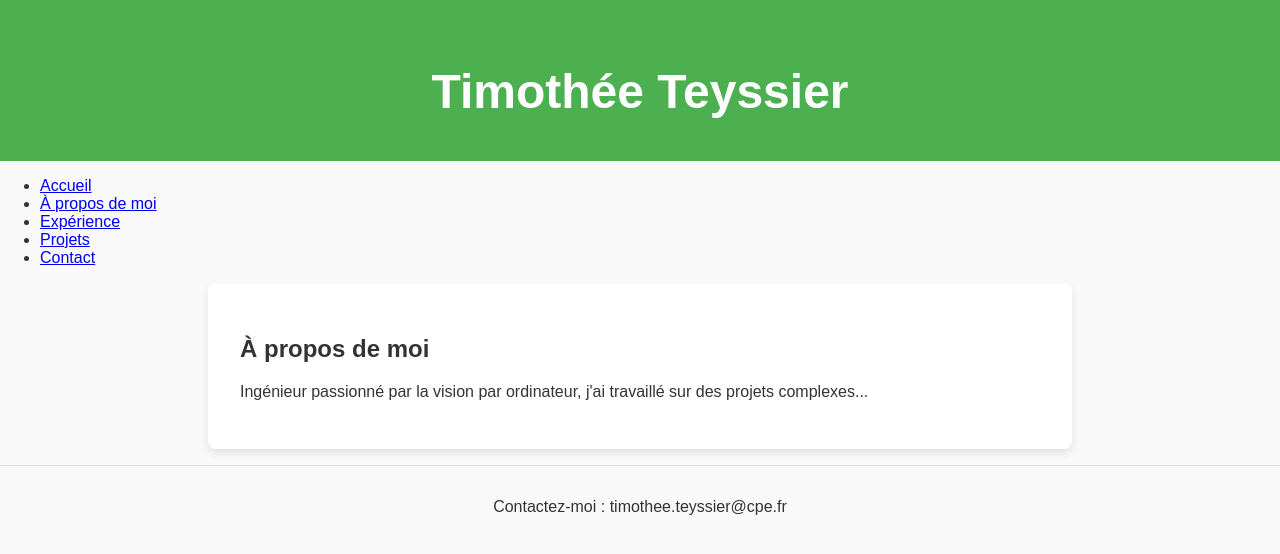
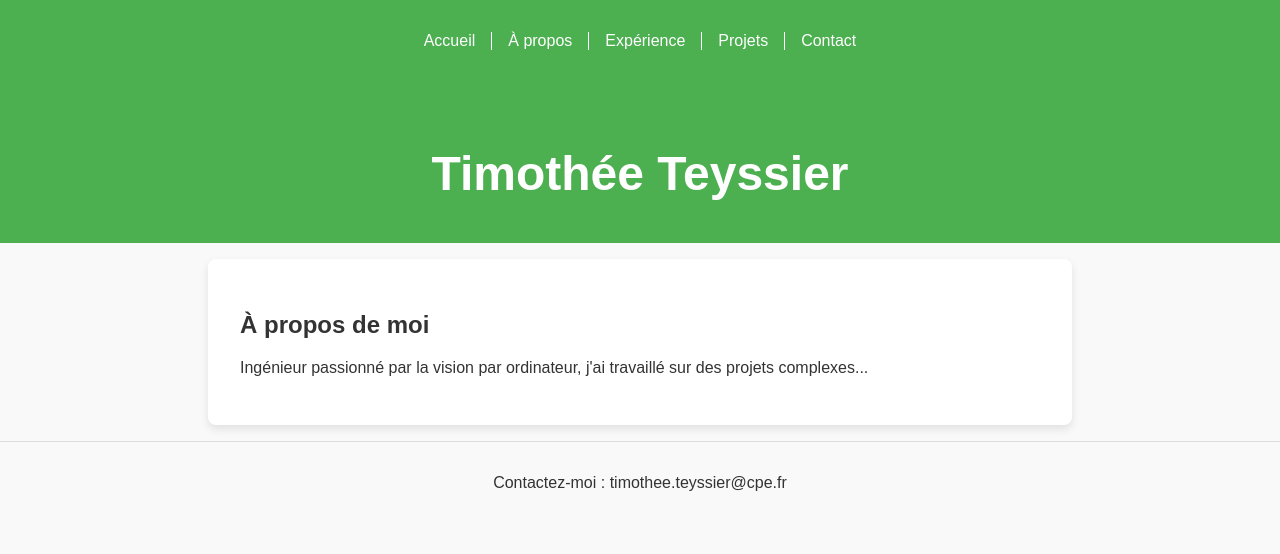
Before and after one commit to Teklaw7/Portfolio, a plain HTML site: page about.html in a window 1280 px wide. Drawn offline with Linux system fonts and the light colour scheme.

Commit message:
new setup for beginnig

```diff
--- a/about.html
+++ b/about.html
@@ -11,16 +11,6 @@
     <h1>Timothée Teyssier</h1>
   </header>
 
-  <nav>
-    <ul>
-      <li><a href="index.html">Accueil</a></li>
-      <li><a href="about.html">À propos de moi</a></li>
-      <li><a href="experience.html">Expérience</a></li>
-      <li><a href="projects.html">Projets</a></li>
-      <li><a href="contact.html">Contact</a></li>
-    </ul>
-  </nav>
-
   <section id="about">
     <h2>À propos de moi</h2>
     <p>Ingénieur passionné par la vision par ordinateur, j'ai travaillé sur des projets complexes...</p>
@@ -29,5 +19,7 @@
   <footer>
     <p>Contactez-moi : timothee.teyssier@cpe.fr</p>
   </footer>
+
+  <script src="header.js"></script>
 </body>
 </html>
--- /dev/null
+++ b/header.js
@@ -0,0 +1,17 @@
+// Vérifier si on est sur la page d'accueil (par exemple, "index.html")
+if (!window.location.pathname.endsWith("index.html")) {
+    // Créer le header
+    const header = document.createElement("header");
+    header.innerHTML = `
+        <nav>
+            <ul>
+                <li><a href="index.html">Accueil</a></li>
+                <li><a href="about.html">À propos</a></li>
+                <li><a href="experience.html">Expérience</a></li>
+                <li><a href="projects.html">Projets</a></li>
+                <li><a href="contact.html">Contact</a></li>
+            </ul>
+        </nav>
+    `;
+    document.body.insertBefore(header, document.body.firstChild);
+}
--- a/style.css
+++ b/style.css
@@ -29,6 +29,35 @@ body {
   font-size: 1.5em;
   font-weight: 300;
 }
+
+  header nav ul {
+    list-style: none;
+    padding: 0;
+    margin: 0;
+    display: flex;
+    justify-content: center;
+}
+
+header nav ul li {
+    margin: 0;
+    padding: 0 1em;
+    position: relative;
+    border-right: 1px solid white; /* Bordure entre les éléments */
+}
+
+header nav ul li:last-child {
+    border-right: none; /* Supprime la bordure après le dernier élément */
+}
+
+header nav ul li a {
+    color: white;
+    text-decoration: none;
+}
+
+header nav ul li a:hover {
+    text-decoration: underline;
+}
+
 
 /* Sections */
 section {
```
Lines whose indentation alone changed are shown as unchanged.
